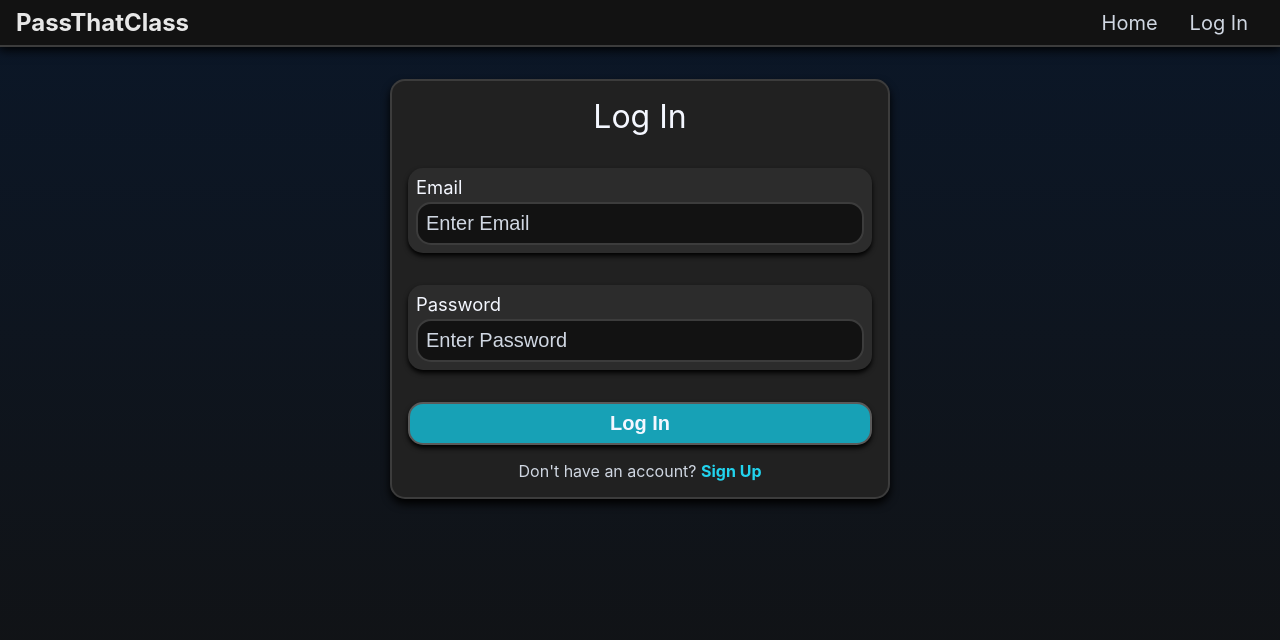
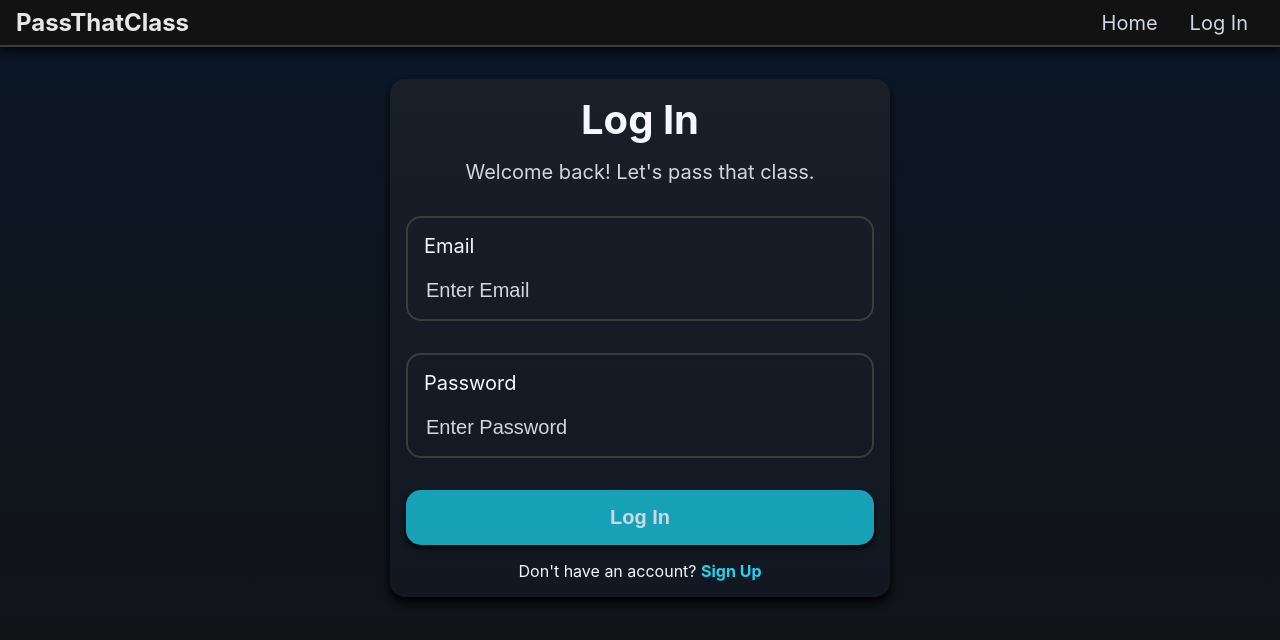
Before and after one commit to DevParkerCS/PassThatClass, a React (Create React App) app: page /login in a window 1280 px wide. Shown: the top 640 px of the page. Built offline with nearby package versions, Linux system fonts and the light colour scheme; no server answers.

Commit message:
Updated authentication loading

```diff
--- a/src/Pages/Authentication/Authentication.module.scss
+++ b/src/Pages/Authentication/Authentication.module.scss
@@ -2,20 +2,34 @@
 
 .authWrapper {
   width: 500px;
-  background-color: var(--first-layer);
+  background: linear-gradient(180deg, #181f29 0%, #111822 100%);
   margin: 0 auto;
   margin-top: 2rem;
   padding: 1rem;
   border-radius: var(--mid-radius);
   box-shadow: $dark-shadow;
-  border: 2px solid var(--light-border);
+
+  &.loading {
+    pointer-events: none;
+  }
 }
 
-.authTitle {
-  font-size: 2rem;
-  color: var(--text-main);
-  text-align: center;
+.titleWrapper {
   margin-bottom: 2rem;
+
+  .authTitle {
+    font-size: 2.5rem;
+    color: var(--text-main);
+    font-weight: bold;
+    text-align: center;
+  }
+
+  .subtitle {
+    text-align: center;
+    font-size: 1.25rem;
+    color: var(--text-secondary);
+    margin-top: 1rem;
+  }
 }
 
 .inputsWrapper {
@@ -25,26 +39,31 @@
 }
 
 .inputWrapper {
-  background-color: var(--sec-layer);
-  padding: 0.5rem;
+  background-color: var(--navy-dark);
+  padding: 1rem;
   border-radius: var(--mid-radius);
   display: flex;
   flex-direction: column;
-  box-shadow: $sm-dark-shadow;
+  border: 2px solid var(--light-border);
+
+  &.loading {
+    background-color: var(--dark-bg);
+    pointer-events: none;
+  }
 
   .inputLabel {
-    font-size: 1.15rem;
+    font-size: 1.25rem;
     color: var(--text-main);
     margin-bottom: 0.25rem;
   }
 
   .input {
-    border: 2px solid var(--light-border);
-    background-color: var(--dark-bg);
+    border: none;
     font-size: 1.25rem;
-    padding: 0.5rem;
-    border-radius: var(--mid-radius);
-    color: var(--text-secondary);
+    color: var(--text-main);
+    background-color: transparent;
+    margin-top: 1rem;
+    outline: none;
 
     &::placeholder {
       color: var(--text-secondary);
@@ -52,59 +71,41 @@
   }
 }
 
-.confirmTxt {
-  font-size: 1.5rem;
-  color: var(--text-main);
-  text-align: center;
-  margin-bottom: 1rem;
-}
-
-.confirmSub {
-  font-size: 1.25rem;
-  color: var(--text-secondary);
-  text-align: center;
-}
-
 .inputBtn {
   font-size: 1.25rem;
-  padding: 0.5rem;
+  padding: 1rem;
   border-radius: var(--mid-radius);
-  color: var(--text-main);
-  font-weight: bold;
+  color: var(--text-secondary);
   cursor: pointer;
   background-color: var(--cyan-soft);
-  border: 2px solid var(--highlight-border);
+  border: none;
   transition: all 0.1s linear;
   box-shadow: $sm-dark-shadow;
   width: 100%;
   margin: 2rem 0rem 1rem 0rem;
+  font-weight: bold;
 
-  &.confirmBtn {
-    margin-top: 1rem;
+  &:hover {
+    transform: scale(1.01);
+    font-size: 1.26rem;
+    background-color: var(--cyan-accent);
   }
 
-  &.disabled {
+  &.loading {
     background-color: var(--cyan-trans);
-    color: var(--text-muted);
-
-    &:hover {
-      background-color: var(--cyan-trans);
-    }
-  }
-
-  &:hover {
-    background-color: var(--cyan-accent);
+    transform: scale(1);
+    cursor: pointer;
+    pointer-events: none;
   }
 }
 
 .ctaTxt {
-  color: var(--text-secondary);
+  color: var(--text-main);
   text-align: center;
 
   .cta {
-    color: var(--cyan-accent);
-
     font-weight: bold;
     cursor: pointer;
+    color: var(--cyan-accent);
   }
 }
--- a/src/Pages/Authentication/Authentication.tsx
+++ b/src/Pages/Authentication/Authentication.tsx
@@ -21,14 +21,24 @@ export const Authentication = () => {
   return (
     <div>
       <Nav />
-      <div className={styles.authWrapper}>
-        <p className={styles.authTitle}>
-          {auth.needsVerify
-            ? "Check Your Email"
-            : loggingIn
-            ? "Log In"
-            : "Sign Up"}
-        </p>
+      <div
+        className={`${styles.authWrapper} ${auth.loading && styles.loading}`}
+      >
+        {loggingIn ? (
+          <div className={styles.titleWrapper}>
+            <p className={styles.authTitle}>Log In</p>
+            <p className={styles.subtitle}>
+              Welcome back! Let's pass that class.
+            </p>
+          </div>
+        ) : (
+          <div className={styles.titleWrapper}>
+            <p className={styles.authTitle}>Sign Up</p>
+            <p className={styles.subtitle}>
+              New here? Let’s help you pass that class.
+            </p>
+          </div>
+        )}
 
         {auth.needsVerify ? (
           <ConfirmEmail email={email} />
@@ -163,7 +173,11 @@ export const AuthForm = ({
         )}
       </div>
 
-      <button disabled={auth.loading} className={styles.inputBtn} type="submit">
+      <button
+        disabled={auth.loading}
+        className={`${styles.inputBtn} ${auth.loading && styles.loading}`}
+        type="submit"
+      >
         {loggingIn ? "Log In" : "Create Account"}
       </button>
 
@@ -186,12 +200,17 @@ type InputProps = {
 };
 
 const Input = ({ value, setValue, type, title, placeholder }: InputProps) => {
+  const auth = useAuthContext();
+
   return (
-    <div className={styles.inputWrapper}>
-      <label className={styles.inputLabel}>{title}</label>
+    <div className={`${styles.inputWrapper} ${auth.loading && styles.loading}`}>
+      <label className={styles.inputLabel} htmlFor={title}>
+        {title}
+      </label>
       <input
+        id={title}
         type={type}
-        className={styles.input}
+        className={`${styles.input}`}
         value={value}
         onChange={(e) => setValue(e.target.value)}
         placeholder={placeholder}
```
